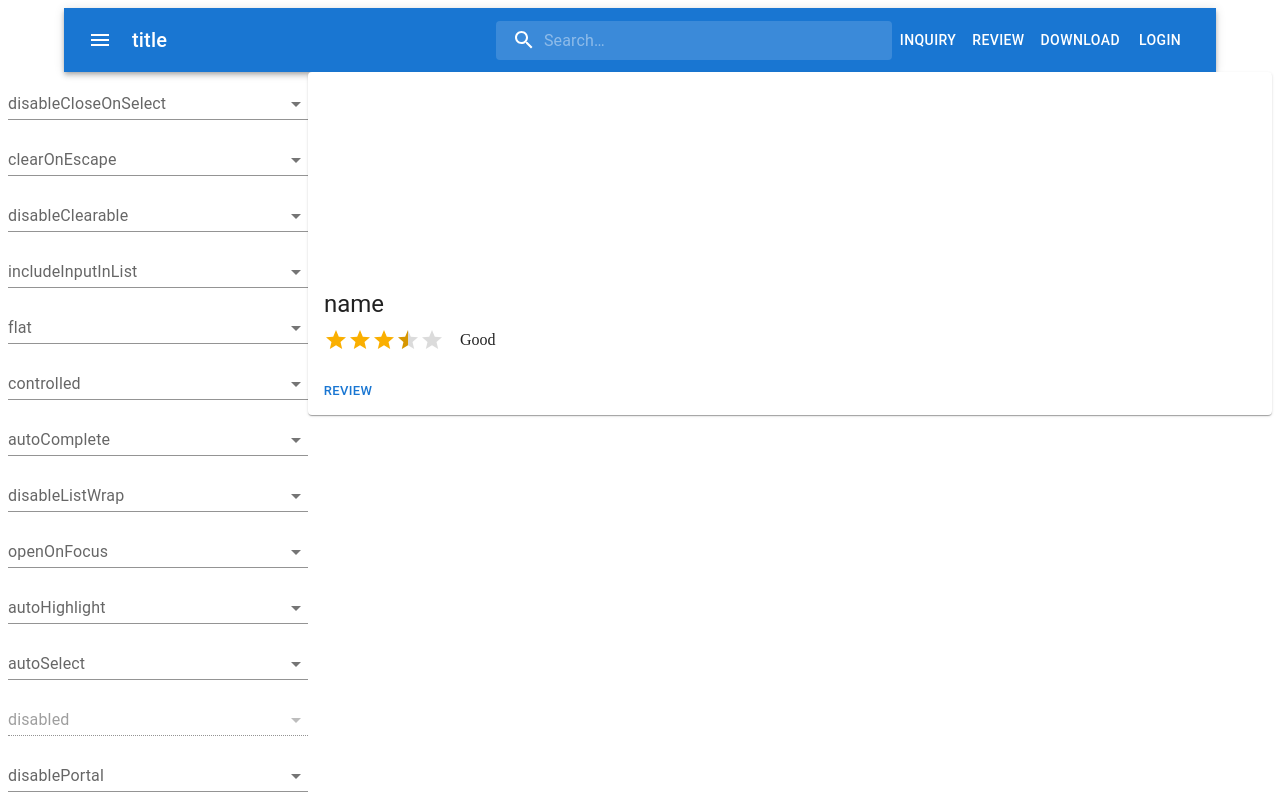
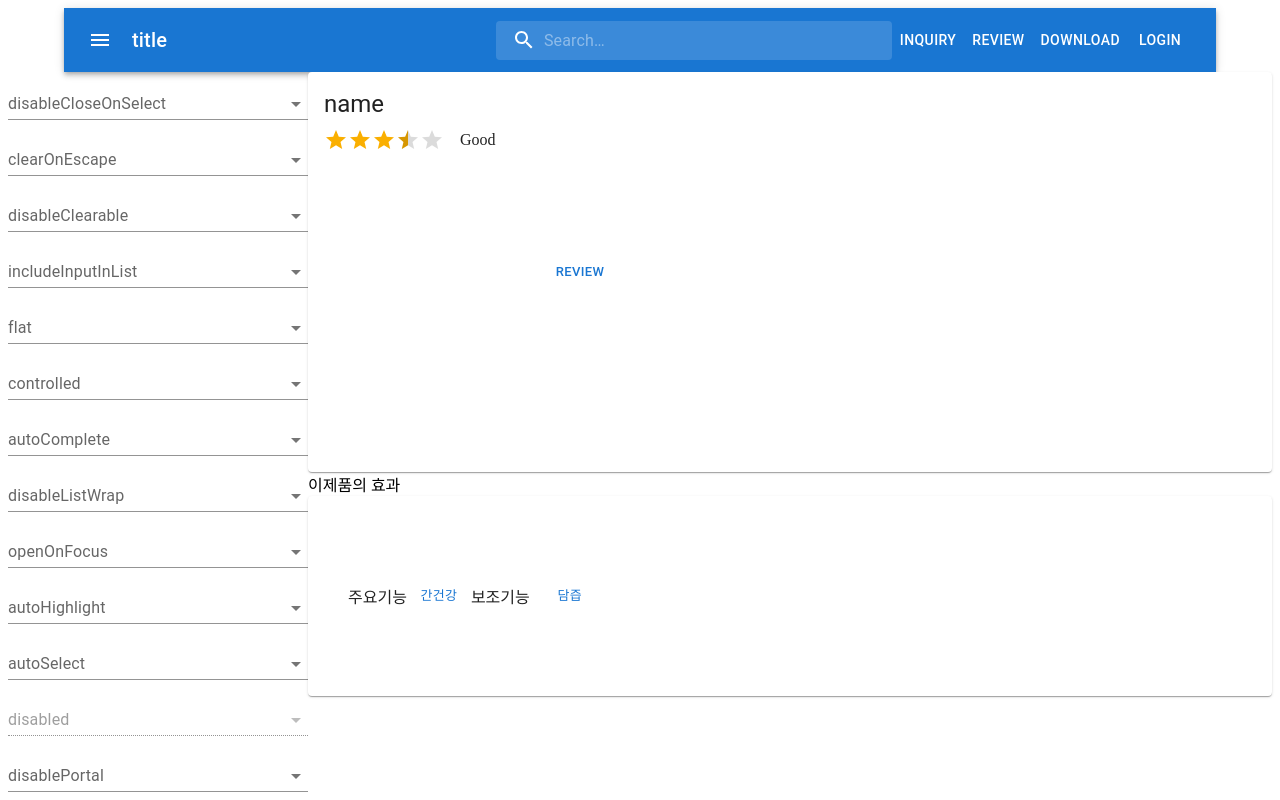
Before and after one commit to 77max77/react-i3jxe2, a React (Create React App) app: page / in a window 1280 px wide. Shown: the top 800 px of the page. Built offline with nearby package versions, Linux system fonts and the light colour scheme.

Commit message:
1 file modified

```diff
--- a/src/App.js
+++ b/src/App.js
@@ -82,7 +82,9 @@ export default function App(){
         <Grid item xs>
         <MediaCard></MediaCard>
         </Grid>
+
      </Grid>
+
     </div>
   );
 }
@@ -125,10 +127,11 @@ function ButtonAppBar() {
 
 function MediaCard() {
  return(
-  <Card sx={{ maxWidth: 1000 }}>
+   <div>
+  <Card sx={{ display:'flex', maxWidth: 1000 }}>
       <CardMedia
-        sx={{ height: 200 }}
-        //image=
+        sx={{ height: 400 }}
+        image=""
         //title=
       />
       <CardContent>
@@ -142,7 +145,26 @@ function MediaCard() {
       <CardActions>
         <Button size="small">review</Button>
       </CardActions>
+
     </Card>
+    이제품의 효과
+    <Card sx={{ display:'flex', maxWidth: 1000 }}>
+      <CardMedia
+        sx={{ height: 200 }}
+        image=""
+        //title=
+      />
+      <CardContent>
+      </CardContent>
+      <CardActions>
+        주요기능
+        <Button size="small">간건강</Button>
+        보조기능
+        <Button size="small">담즙</Button>
+      </CardActions>
+
+    </Card>
+    </div>
  );
 }
 
```
